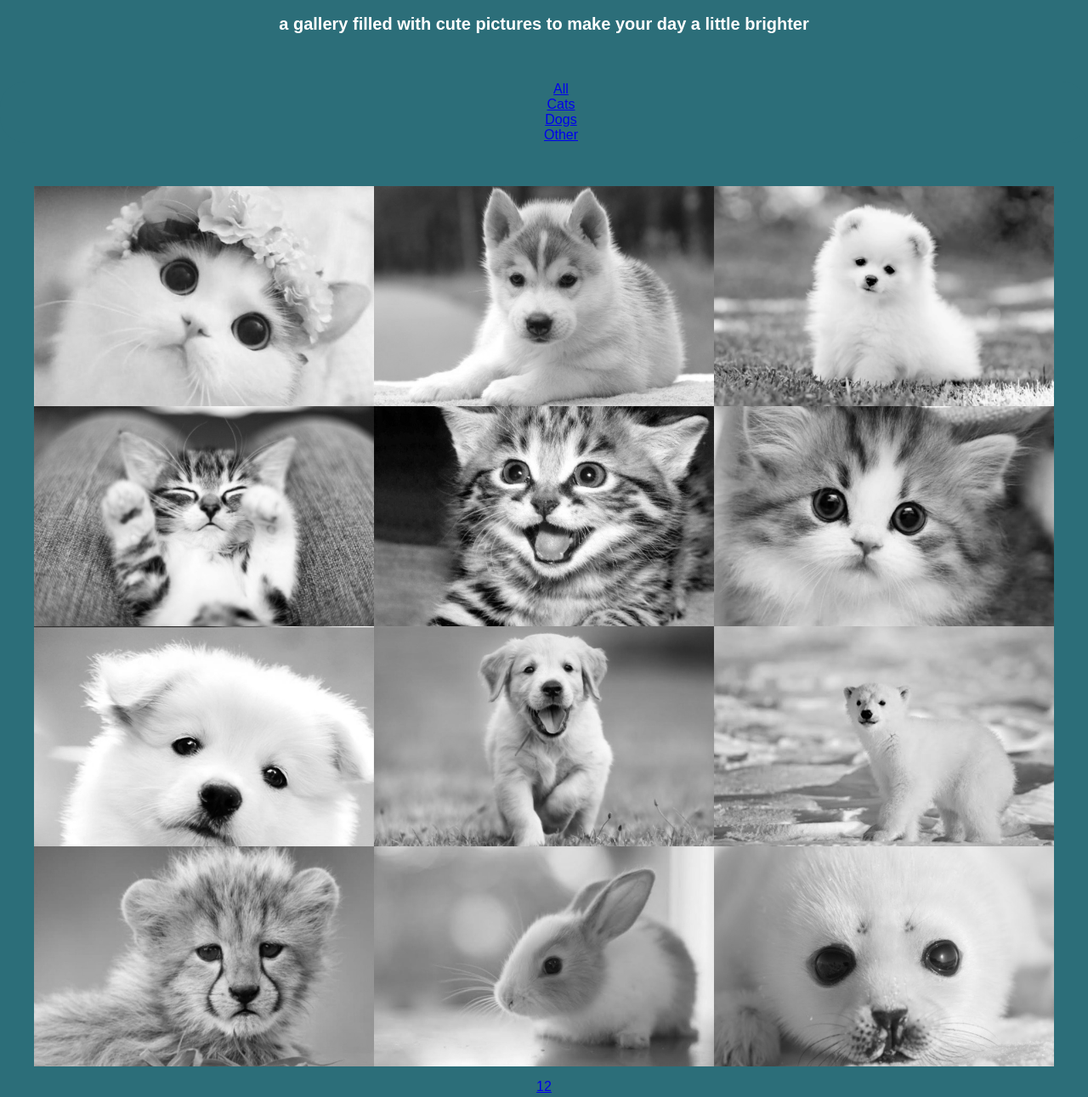
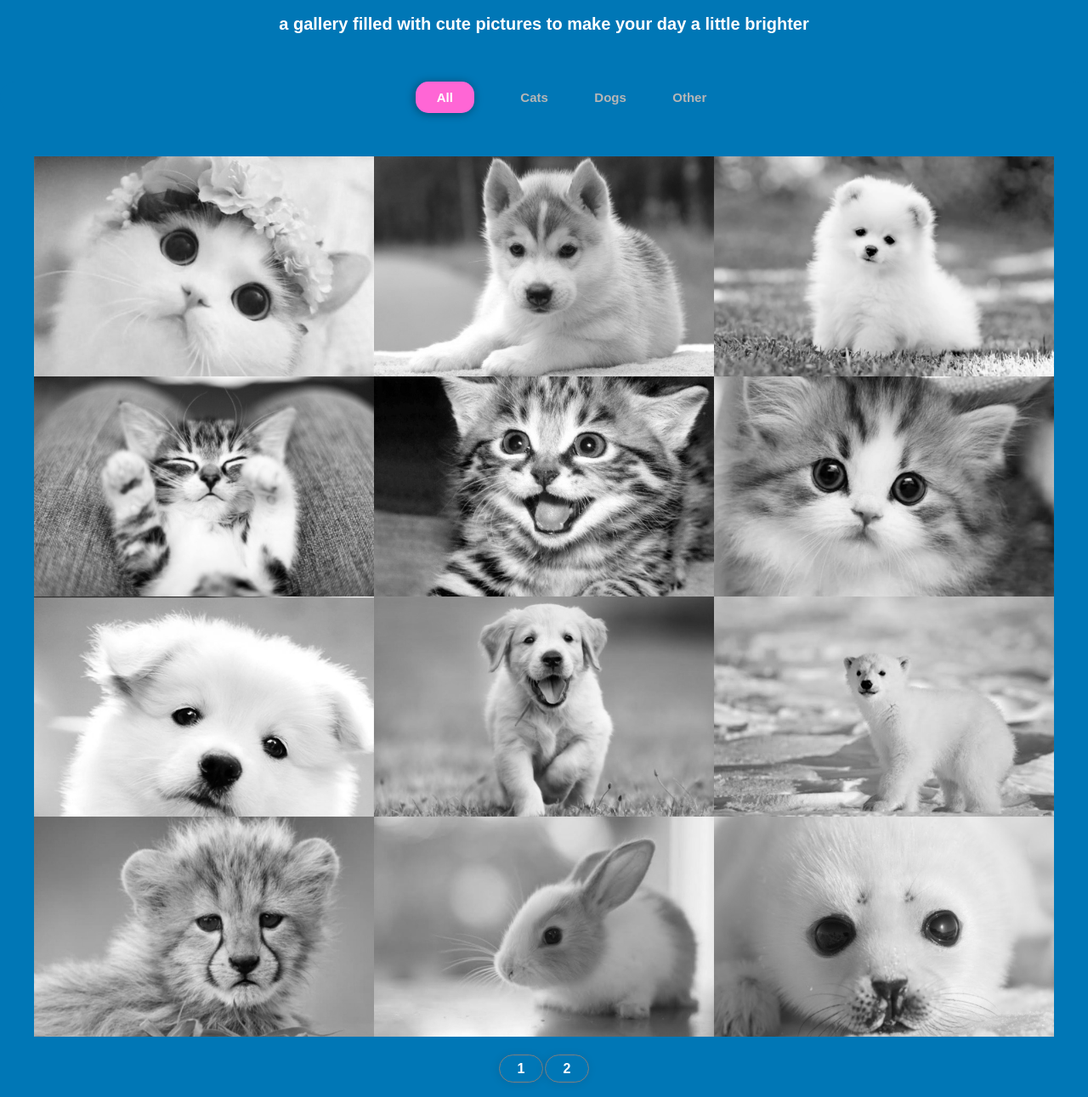
Before and after one commit to anderson-pixel/gallery, a website: page index.html in a window 1280 px wide. Shown: the part 122-1413 px from the top of the page at 85% size. Drawn offline with nearby package versions, Linux system fonts and the light colour scheme.

Commit message:
checkpoint

```diff
--- a/styles.css
+++ b/styles.css
@@ -1,5 +1,5 @@
 body {
-	background: #2c6e79;
+	background: #0077b6;
 	font-family: 'Permanent Marker', sans-serif;
 	margin: 0;
 }
@@ -8,13 +8,16 @@ body {
 }
 
 
+
+
+
 // scrollbar made with https://codepen.io/stephenpaton-tech/full/JjRvGmY
 
 /* ===== Scrollbar CSS ===== */
   /* Firefox */
   * {
     scrollbar-width: thin;
-    scrollbar-color: #ff66d5 #2c6e79;
+    scrollbar-color: #ff66d5 #0077b6;
   }
 
   /* Chrome, Edge, and Safari */
@@ -23,16 +26,16 @@ body {
   }
 
   *::-webkit-scrollbar-track {
-    background: #2c6e79;
+    background: #0077b6;
   }
 
   *::-webkit-scrollbar-thumb {
     background-color: #ff66d5;
     border-radius: 20px;
-    border: 3px solid #2c6e79;
-}
+    border: 3px solid #0077b6;
+  }
 
-.header h1{
+  .header h1{
     text-align: center;
     background: white;
     -webkit-background-clip: text;
@@ -85,5 +88,91 @@ body {
 	list-style: none;
 
     border-radius: 30px;
-	background-color: #2c6e79;
+	background-color: #0077b6;
 }
+
+.filters li {
+	display: inline-block;
+    padding: 10px 25px;
+    font-size: 15px;
+    font-weight: 600;
+    cursor: pointer;
+}
+.filters li a{
+	color: #b6b6b6;
+	text-decoration: none;
+}
+.filters li a:hover{
+	color:#fff;
+}
+
+.filters li:hover {
+
+}
+
+.filters li.active a{
+	color: white;
+  background: #ff66d5;
+	border-radius: 15px;
+	box-shadow: -1px 1px 11px rgba(0,0,0,.4);
+	padding: 10px 25px;
+
+}
+
+
+
+.isotope-pager a{
+  margin: 6px 1px;
+  display: inline-block;
+  width: 50px;
+  /* height: 60px; */
+  line-height: 31px;
+  color: white;
+  font-weight: 600;
+  transition: 0.3s;
+  /* position: relative; */
+  /* padding-right: 26px; */
+  box-shadow: -1px 1px 11px rgba(0,0,0,.1);
+  border-radius: 25px;
+  background-color: #0077b6;
+  border: .5px solid grey;
+	text-decoration:none;
+}
+
+.isotope-pager a:hover{
+  color: #fff;
+  border: .5px solid white;
+  box-shadow: -1px 1px 10px 3px rgba(0,0,0,.1);
+}
+
+.isotope-pager .active{
+  color: white !important;
+    box-shadow: -1px 1px 10px 5px rgba(0,0,0,.1);
+    border-radius: 25px;
+    background-color: #0077b6;
+    border: 1px dotted white;
+}
+
+.isotope-pager .prev{
+  border-radius: 30px 0 0 30px;
+}
+
+.isotope-pager .next{
+  border-radius: 0 30px 30px 0;
+}
+
+.isotope-pager a::before,.isotope-pager a:after{
+  content: "";
+  position: absolute;
+  border-top: 30px solid transparent;
+  border-bottom: 30px solid transparent;
+}
+.isotope-pager .num::before,.next::before{
+  border-right: 20px solid #2c3e50;
+  right: 100%;
+}
+
+.isotope-pager .num:after,.prev:after{
+  border-right: 20px solid #f1f1f1;
+  right: 0;
+}
```
